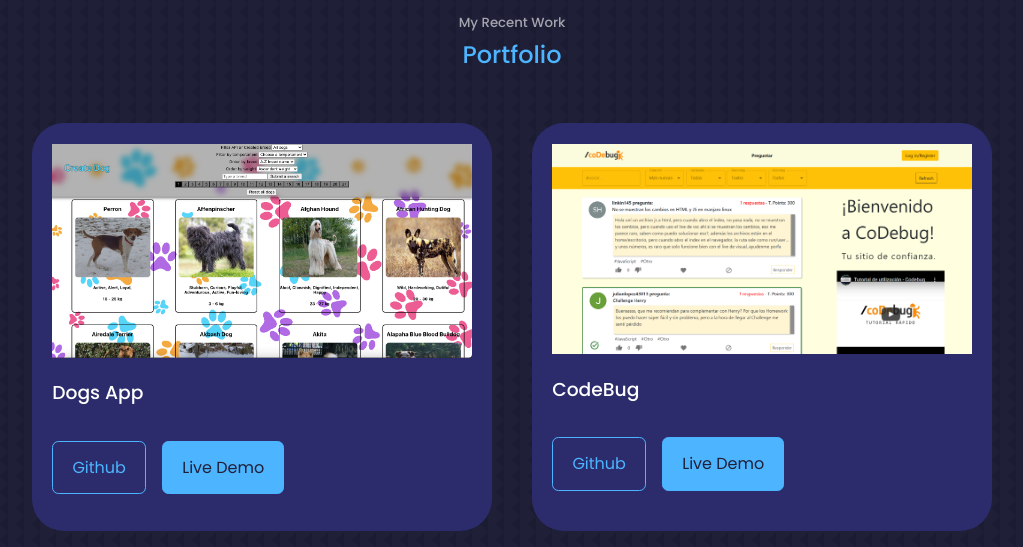
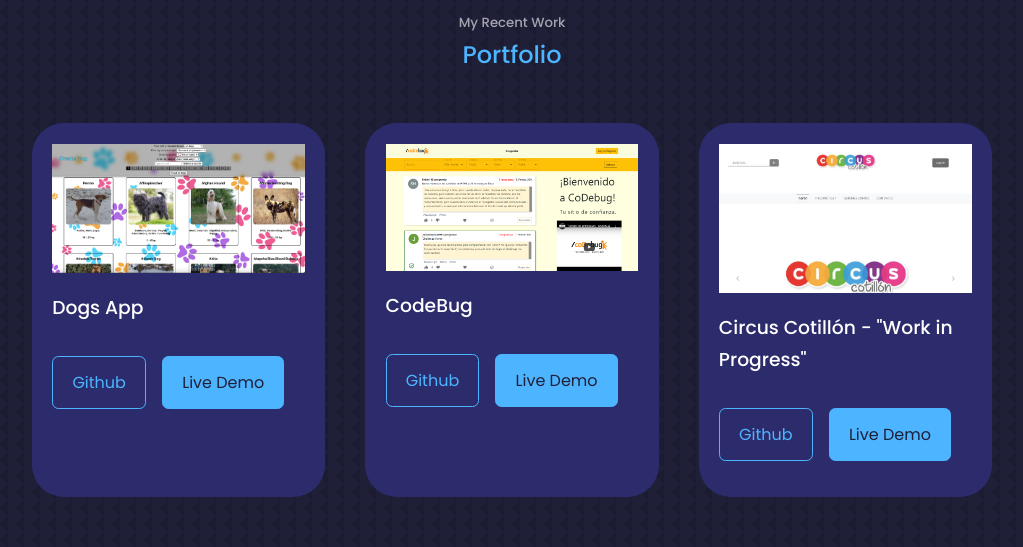
Before and after one commit to GonzaloGDV/portfolio, a React (Create React App) app: page / in a window 1280 px wide. Shown: the part 2300-2847 px from the top of the page, without its empty margins (128-1151 px from the left). Built offline with nearby package versions, Linux system fonts and the light colour scheme.

Commit message:
circus portfolio bug fixed

```diff
--- a/src/components/portfolio/Portfolio.jsx
+++ b/src/components/portfolio/Portfolio.jsx
@@ -22,7 +22,7 @@
   {
     id: 3,
     image: IMG3,
-    title: 'Circus Cotillón',
+    title: 'Circus Cotillón - "Work in Progress"',
     github: 'https://github.com/CotillonCircus/WebApp',
     demo: 'https://circuscotillon.com',
   },
--- a/src/components/portfolio/portfolio.css
+++ b/src/components/portfolio/portfolio.css
@@ -1,6 +1,6 @@
 .portfolio__container {
   display: grid;
-  grid-template-columns: repeat(2, 1fr);
+  grid-template-columns: repeat(3, 1fr);
   gap: 2.5rem;
 }
 
```
Also changed, not shown: src/assets/portfolio-circus.png (renamed from src/assets/porfolio-circus.png).
